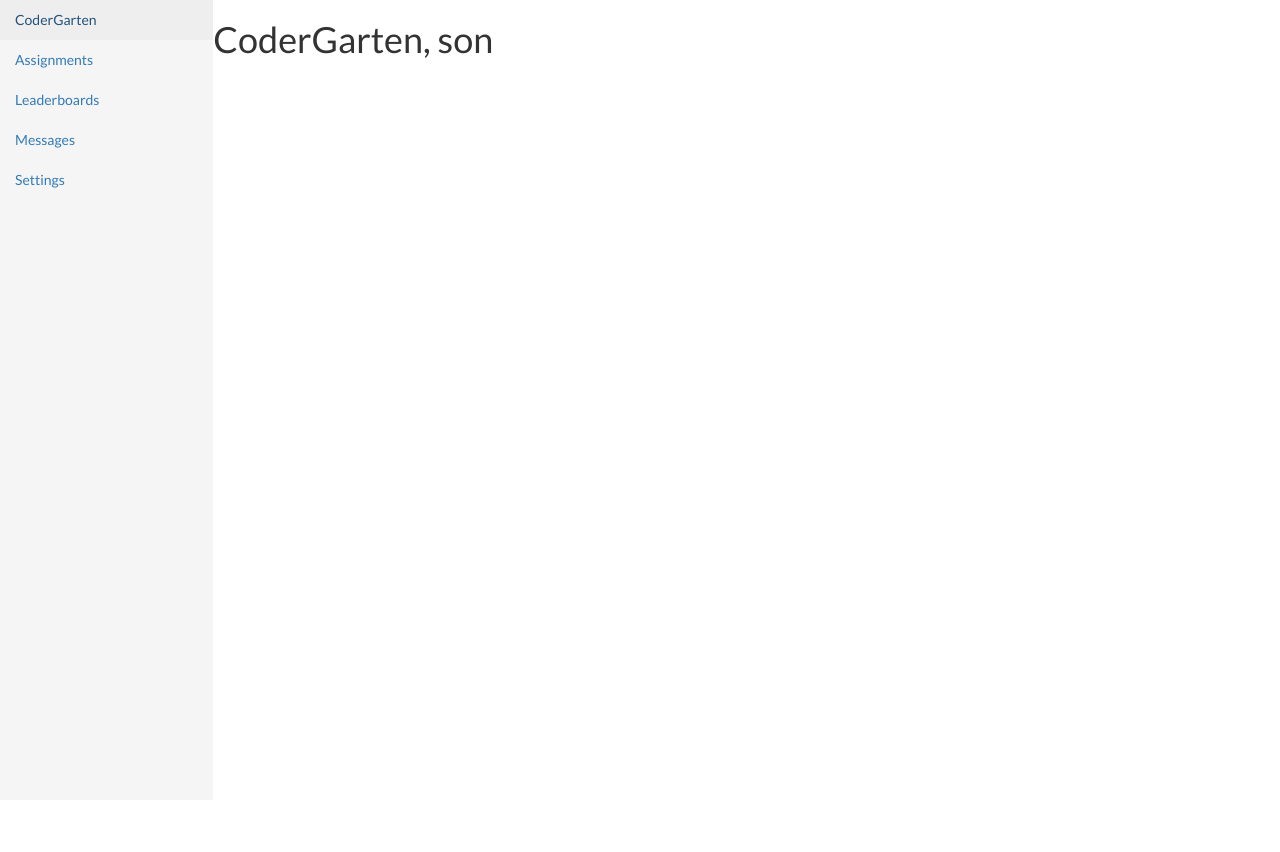
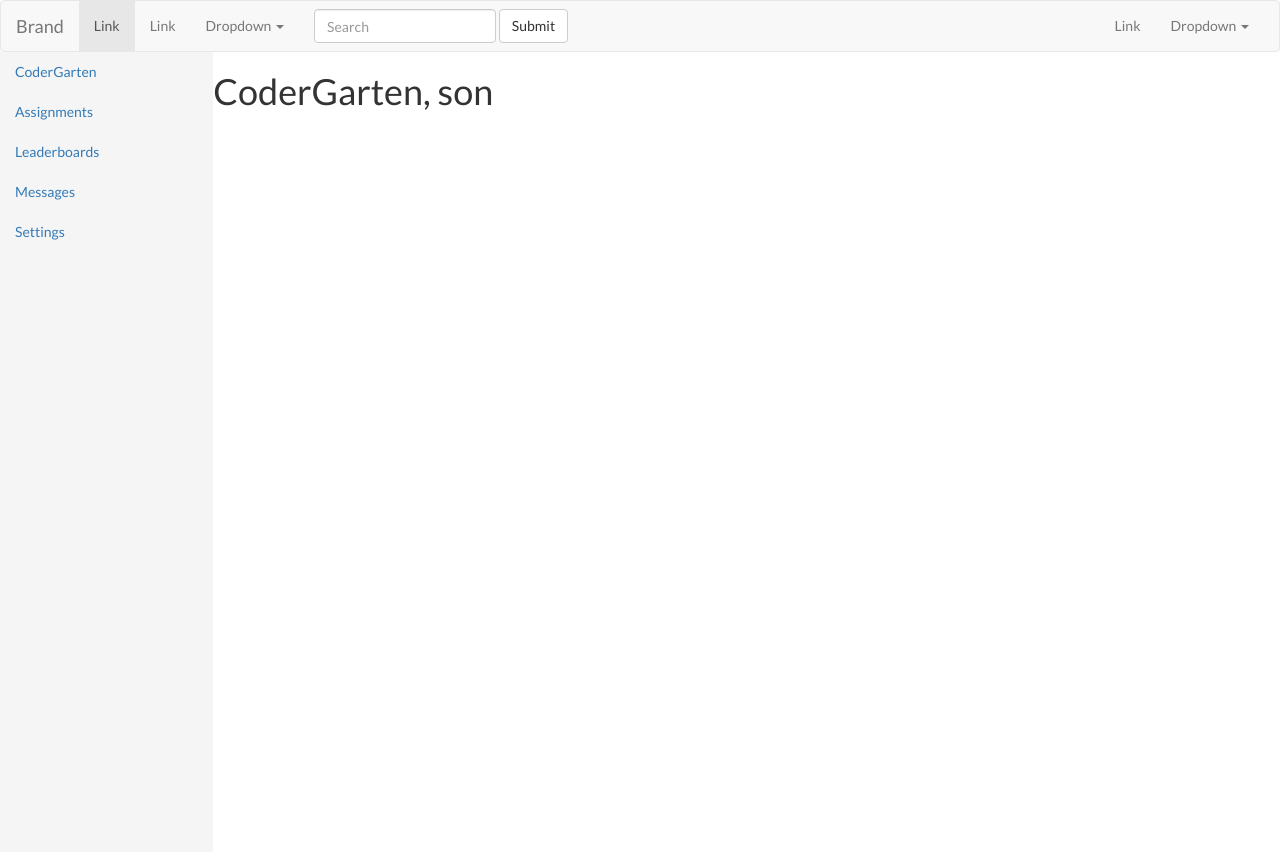
Before and after one commit to amc8391/CoderGarten, a Flask app: page / in a window 1280 px wide. Before the commit the page ends 188 px from the top, so only its background shows below. Run offline with Flask 2, Linux system fonts and the light colour scheme; some libraries are stand-ins or nearby versions.

Commit message:
added top navbar placeholder

```diff
--- a/app/templates/main.html
+++ b/app/templates/main.html
@@ -16,6 +16,59 @@
 </head>
 
 <body>
+    <nav class="navbar navbar-default" style="margin-bottom: 0;">
+  <div class="container-fluid">
+    <!-- Brand and toggle get grouped for better mobile display -->
+    <div class="navbar-header">
+      <button type="button" class="navbar-toggle collapsed" data-toggle="collapse" data-target="#bs-example-navbar-collapse-1" aria-expanded="false">
+        <span class="sr-only">Toggle navigation</span>
+        <span class="icon-bar"></span>
+        <span class="icon-bar"></span>
+        <span class="icon-bar"></span>
+      </button>
+      <a class="navbar-brand" href="#">Brand</a>
+    </div>
+
+    <!-- Collect the nav links, forms, and other content for toggling -->
+    <div class="collapse navbar-collapse" id="bs-example-navbar-collapse-1">
+      <ul class="nav navbar-nav">
+        <li class="active"><a href="#">Link <span class="sr-only">(current)</span></a></li>
+        <li><a href="#">Link</a></li>
+        <li class="dropdown">
+          <a href="#" class="dropdown-toggle" data-toggle="dropdown" role="button" aria-haspopup="true" aria-expanded="false">Dropdown <span class="caret"></span></a>
+          <ul class="dropdown-menu">
+            <li><a href="#">Action</a></li>
+            <li><a href="#">Another action</a></li>
+            <li><a href="#">Something else here</a></li>
+            <li role="separator" class="divider"></li>
+            <li><a href="#">Separated link</a></li>
+            <li role="separator" class="divider"></li>
+            <li><a href="#">One more separated link</a></li>
+          </ul>
+        </li>
+      </ul>
+      <form class="navbar-form navbar-left" role="search">
+        <div class="form-group">
+          <input type="text" class="form-control" placeholder="Search">
+        </div>
+        <button type="submit" class="btn btn-default">Submit</button>
+      </form>
+      <ul class="nav navbar-nav navbar-right">
+        <li><a href="#">Link</a></li>
+        <li class="dropdown">
+          <a href="#" class="dropdown-toggle" data-toggle="dropdown" role="button" aria-haspopup="true" aria-expanded="false">Dropdown <span class="caret"></span></a>
+          <ul class="dropdown-menu">
+            <li><a href="#">Action</a></li>
+            <li><a href="#">Another action</a></li>
+            <li><a href="#">Something else here</a></li>
+            <li role="separator" class="divider"></li>
+            <li><a href="#">Separated link</a></li>
+          </ul>
+        </li>
+      </ul>
+    </div><!-- /.navbar-collapse -->
+  </div><!-- /.container-fluid -->
+</nav>
     <div class="container-fluid full">
         <div class="row full">
             <div class="col-sm-3 col-md-2 sidebar side full" style="height:100%;">
```
